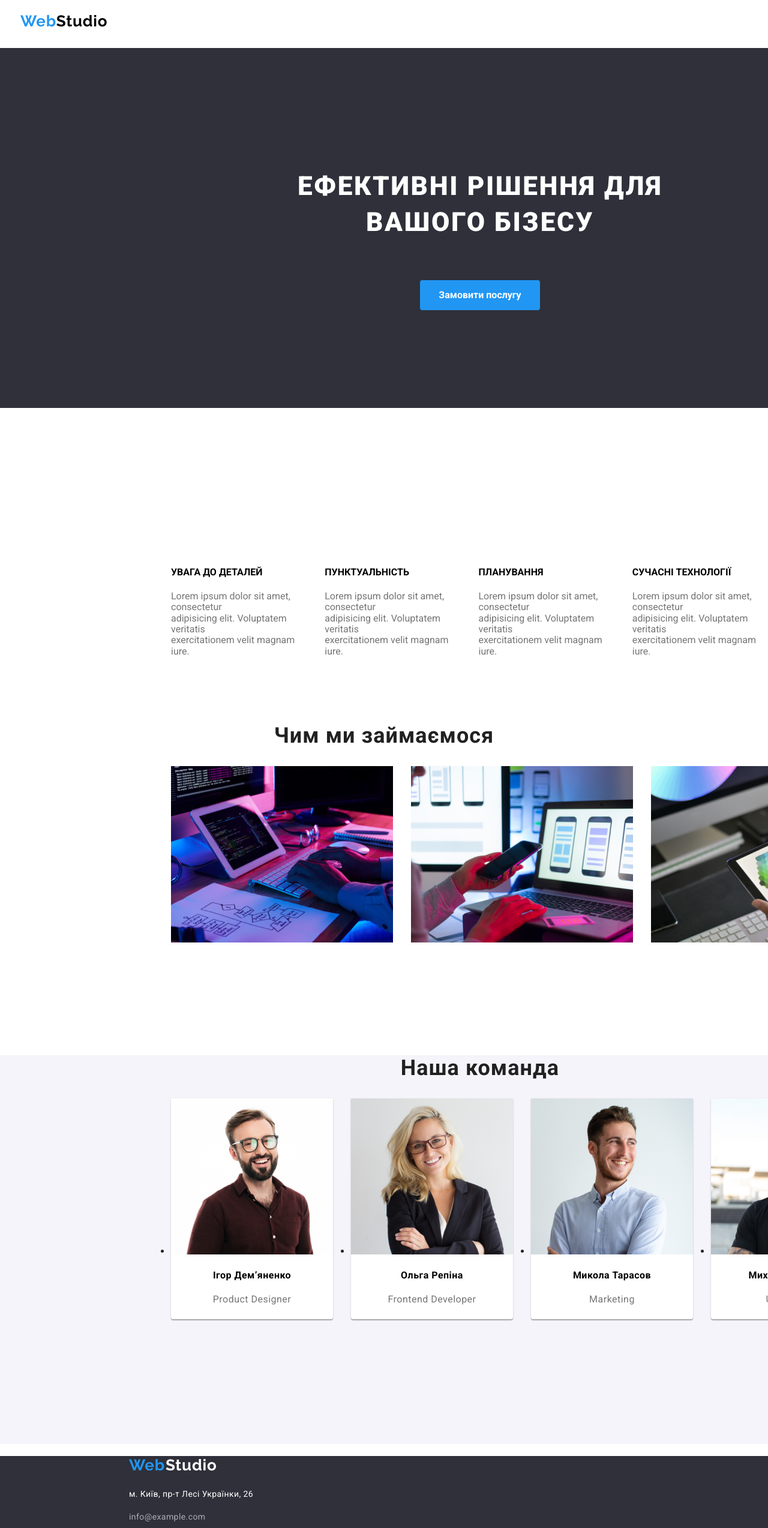
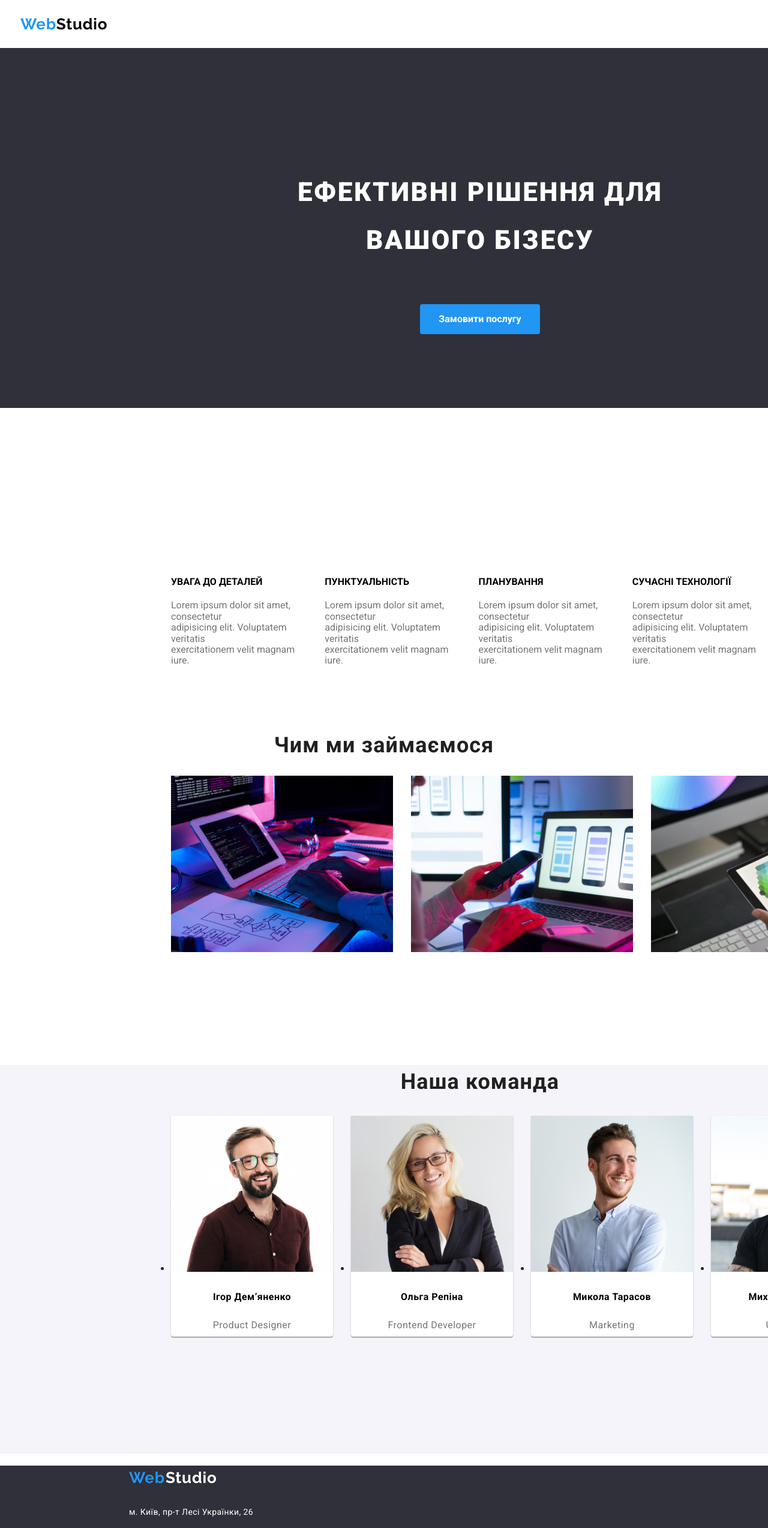
Before and after one commit to Timurboiko/HW-6, a plain HTML site: page index.html in a window 1280 px wide. Shown: the top 2547 px of the page at 60% size. Drawn offline with nearby package versions, Linux system fonts and the light colour scheme.

Commit message:
Update style.css

```diff
--- a/style.css
+++ b/style.css
@@ -11,7 +11,7 @@ height: 31px;
 font-family: 'Raleway';
 font-weight: 700;
 font-size: 26px;
-line-height: 31px;
+line-height: 31pt;
 /* identical to box height */
 letter-spacing: 0.03em;
 color: #000000;
@@ -23,7 +23,7 @@ margin-top: 24px;
 font-family: 'Raleway';
 font-weight: 700;
 font-size: 26px;
-line-height: 31px;
+line-height: 31pt;
 letter-spacing: 0.03em;
 color: #2196F3;
 }
@@ -37,7 +37,7 @@ color: #2196F3;
     font-family: 'Roboto';
 font-weight: 500;
 font-size: 14px;
-line-height: 16px;
+line-height: 16pt;
 letter-spacing: 0.02em;
 }
 
@@ -54,7 +54,7 @@ letter-spacing: 0.02em;
     font-family: 'Roboto';
 font-weight: 500;
 font-size: 14px;
-line-height: 16px;
+line-height: 16pt;
 letter-spacing: 0.02em;
     margin-left: 50px;
 }
@@ -77,7 +77,7 @@ top: 80px;
 .figure-text{
     font-weight: 900;
     font-size: 44px;
-    line-height: 60px;
+    line-height: 60pt;
     /* or 136% */
 
     text-align: center;
@@ -97,7 +97,7 @@ top: 80px;
     color: #FFFFFF;
     font-weight: 700;
 font-size: 16px;
-line-height: 30px;
+line-height: 30pt;
 border: none;
 }
 
@@ -141,7 +141,7 @@ height: 294px;
 .team-card-text{
     font-weight: 700;
 font-size: 36px;
-line-height: 42px;
+line-height: 42pt;
 text-align: center;
 letter-spacing: 0.03em;
 margin-top: 188px;
@@ -161,7 +161,7 @@ width: 270px;
 height: 368px;
 font-weight: 500;
 font-size: 16px;
-line-height: 19px;
+line-height: 19pt;
 
 text-align: center;
 letter-spacing: 0.03em;
@@ -178,7 +178,7 @@ color: #212121;
     color: #757575;
     font-weight: 400;
 font-size: 16px;
-line-height: 19px;
+line-height: 19pt;
 }
 
 .team-card{
@@ -200,7 +200,7 @@ background: #2F303A;
     font-family: 'Raleway';
     font-weight: 700;
     font-size: 26px;
-    line-height: 31px;
+    line-height: 31pt;
     /* identical to box height */
     letter-spacing: 0.03em;
     color: #2196F3;
@@ -213,7 +213,7 @@ height: 31px;
 font-family: 'Raleway';
 font-weight: 700;
 font-size: 26px;
-line-height: 31px;
+line-height: 31pt;
 /* identical to box height */
 letter-spacing: 0.03em;
 color: #FFFFFF;
@@ -228,7 +228,7 @@ margin-left: -5px;
 .footer-item{
     font-weight: 400;
 font-size: 14px;
-line-height: 24px;
+line-height: 24pt;
 /* or 171% */
 margin-left: 215px;
 letter-spacing: 0.03em;
@@ -240,7 +240,7 @@ font-family: "Roboto";
 .footer-item-2{
     font-weight: 400;
 font-size: 14px;
-line-height: 24px;
+line-height: 24pt;
 /* or 171% */
 margin-top: 9px;
 letter-spacing: 0.03em;
```
